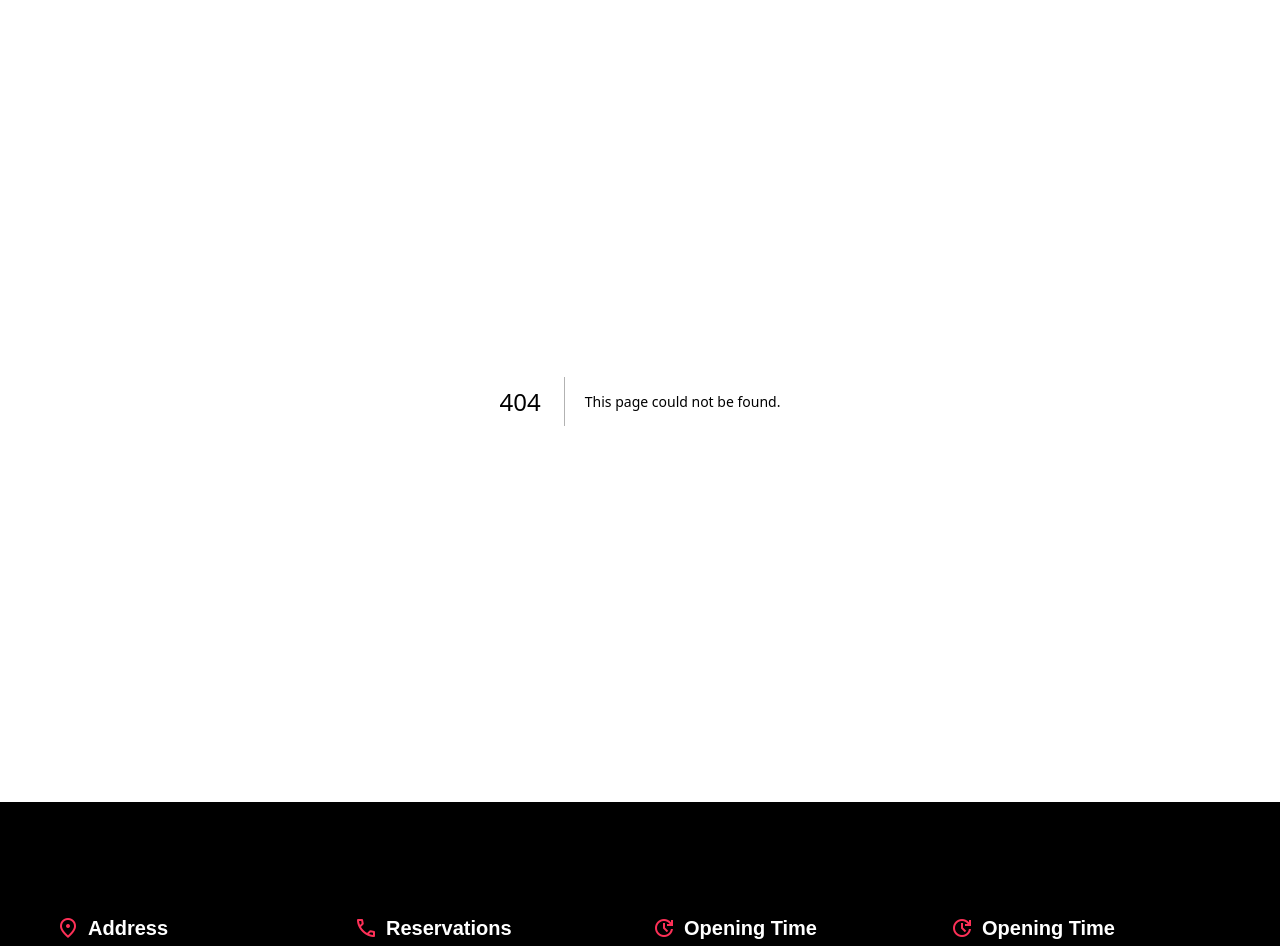
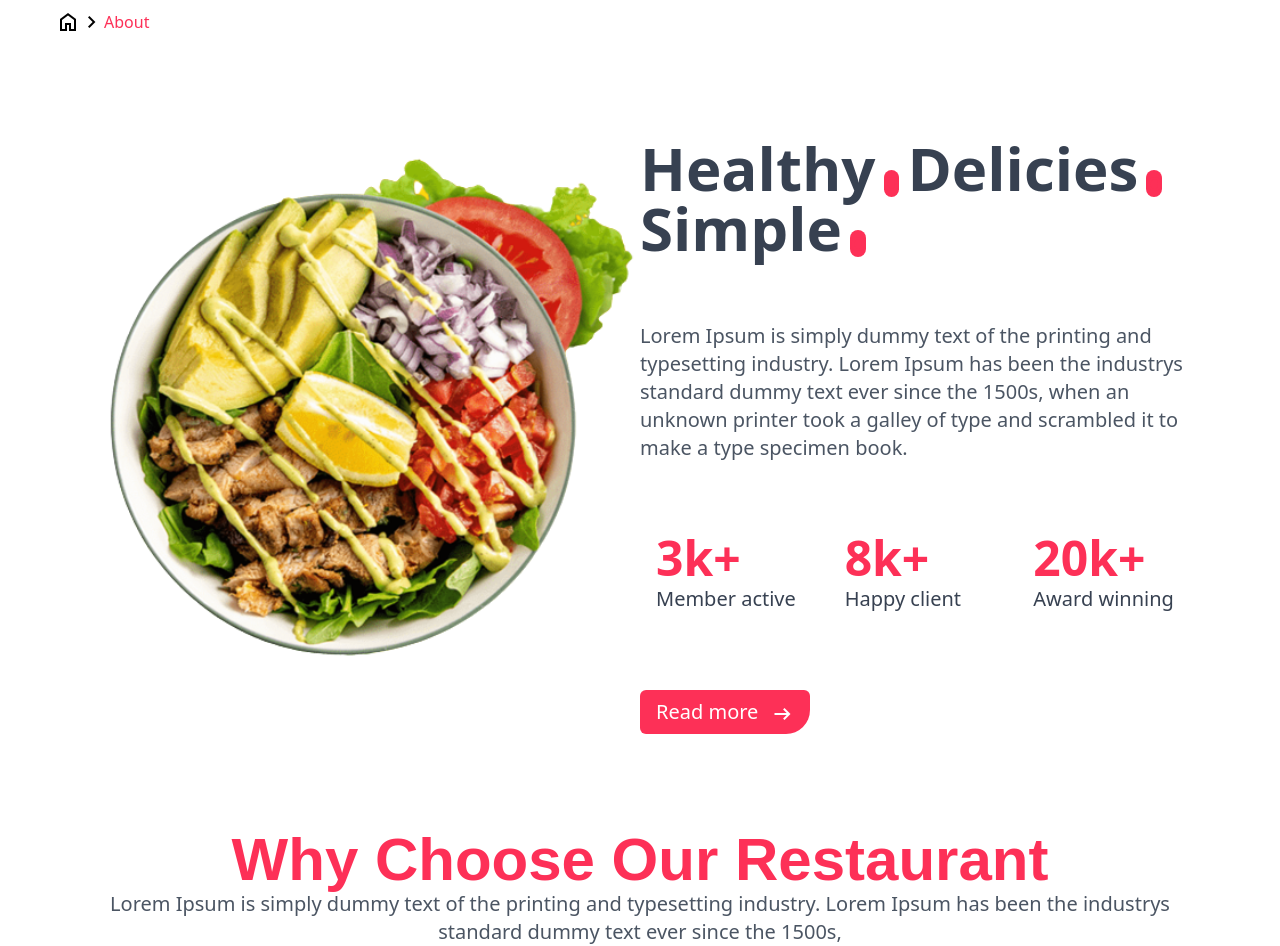
Before and after one commit to Bokhtiar/restura.com, a Next.js app: page /about in a window 1280 px wide. Before the commit this address had no page. Shown: the part 80-1026 px from the top of the page. Built offline with nearby package versions, Linux system fonts and the light colour scheme.

Commit message:
data-aos animation using

```diff
--- a/package.json
+++ b/package.json
@@ -12,6 +12,7 @@
     "@types/node": "18.15.3",
     "@types/react": "18.0.28",
     "@types/react-dom": "18.0.11",
+    "aos": "^2.3.4",
     "eslint": "8.36.0",
     "eslint-config-next": "13.2.4",
     "next": "13.2.4",
--- a/src/layouts/header/index.tsx
+++ b/src/layouts/header/index.tsx
@@ -26,8 +26,8 @@ export const Header: React.FC = (): JSX.Element => {
             <ul className={`md:flex items-center gap-8  absolute md:static bg-white w-full top-10 left-0 text-center duration-700  ${open ? 'top-20' : 'top-[-400px] right-9  duration-400'}`}>
               <li><Link className=" font-bold text-lg font-nunito" href="/">Home</Link></li>
               <li> <Link href="/menu">Menus</Link> </li>
-              <li> <Link href="/">About</Link> </li>
-              <li> <Link href="/">Contact</Link> </li>
+              <li> <Link href="/about">About</Link> </li>
+              <li> <Link href="/contact">Contact</Link> </li>
               <li> <Link href="/"><span className="material-symbols-outlined">shopping_cart</span></Link> </li>
               <li> <Link href="/"><span className="material-symbols-outlined">account_circle</span></Link> </li>
             </ul>
--- /dev/null
+++ b/src/pages/about/index.tsx
@@ -0,0 +1,89 @@
+import Image from "next/image";
+import { BreadCrumbs } from "@/components/breadCrumbs"
+import { PrimaryButton } from "@/components/button";
+import { Title } from "@/components/title";
+import { ChooseCard } from "@/components/chooseCard";
+
+const About : React.FC = ():JSX.Element => {
+    return <>
+        <BreadCrumbs title1="About"></BreadCrumbs>
+        <section className="container">
+            {/* about us */}
+      <section className="container grid grid-cols-1 md:grid-cols-2 my-24">
+        {/* about image */}
+        <Image
+          src="/images/banner1.png"
+          alt="banner1"
+          className="lg:w-[600px] order-last md:order-first"
+          width={550}
+          height={0}
+        />
+        {/* about content */}
+        <div>
+          {/* about heading content*/}
+          <h2 className="text-4xl text-center md:text-left md:text-6xl text-gray-700 font-bold">
+            <span className="pr-2">Healthy</span>
+            <span className=" bg-primary text-xl rounded-full text-primary">
+              O
+            </span>
+            <span className="px-2">Delicies</span>
+            <span className=" bg-primary text-xl rounded-full text-primary">
+              O
+            </span>
+            <br /> <span className="pr-2">Simple</span>
+            <span className=" bg-primary text-xl rounded-full text-primary">
+              O
+            </span>
+          </h2>
+
+          {/* about content  */}
+          <p className="my-16 text-gray-600 text-xl md:w-[550px] text-center md:text-left">
+            Lorem Ipsum is simply dummy text of the printing and typesetting
+            industry. Lorem Ipsum has been the industrys standard dummy text
+            ever since the 1500s, when an unknown printer took a galley of type
+            and scrambled it to make a type specimen book.
+          </p>
+
+          {/* happy client */}
+          <section className="my-16 grid grid-cols-1 md:grid-cols-3 gap-4 md:w-[550px]">
+            {/* member */}
+            <div className="leading-9 border md:border-none border-gray-400 px-4 py-2 rounded-md">
+              <h2 className="text-5xl font-bold text-primary">3k+</h2>
+              <span className="text-xl text-gray-700">Member active</span>
+            </div>
+
+            <div className="leading-9 border md:border-none border-gray-400 px-4 py-2 rounded-md">
+              <h2 className="text-5xl font-bold text-primary">8k+</h2>
+              <span className="text-xl text-gray-700">Happy client</span>
+            </div>
+
+            <div className="leading-9 border md:border-none border-gray-400 px-4 py-2 rounded-md">
+              <h2 className="text-5xl font-bold text-primary">20k+</h2>
+              <span className="text-xl text-gray-700">Award winning</span>
+            </div>
+          </section>
+
+          {/* button */}
+          <PrimaryButton name="Read more"></PrimaryButton>
+        </div>
+      </section>
+
+      {/* why chose our resturent */}
+      <section className="container my-24">
+        <Title name="Why Choose Our Restaurant"></Title>
+        <p className="text-center text-xl text-gray-600">
+          Lorem Ipsum is simply dummy text of the printing and typesetting
+          industry. Lorem Ipsum has been the industrys <br /> standard dummy
+          text ever since the 1500s,
+        </p>
+        <div className="grid grid-cols-1 md:grid-cols-3 gap-10 my-28">
+          <ChooseCard></ChooseCard>
+          <ChooseCard></ChooseCard>
+          <ChooseCard></ChooseCard>
+        </div>
+      </section>
+        </section>
+    </>
+}
+
+export default About
--- a/src/pages/index.tsx
+++ b/src/pages/index.tsx
@@ -1,18 +1,23 @@
 import Link from "next/link";
 import Image from "next/image";
-import { useState } from "react";
+import { useEffect, useState } from "react";
 import { Title } from "@/components/title";
 import { Product } from "@/components/product";
 import { PrimaryButton } from "@/components/button";
 import { ChooseCard } from "@/components/chooseCard";
-
+import AOS from "aos";
+import "aos/dist/aos.css";
 
 const Home: React.FC = (): JSX.Element => {
   const [category, setCategory] = useState<boolean>(false);
 
+  useEffect(() => {
+    AOS.init();
+    AOS.refresh();
+  }, []);
+
   return (
     <>
-
       {/* banner section */}
       <section className="bg-gray-50">
         <div className="container grid grid-cols-1 md:grid-cols-2 items-center justify-between">
@@ -54,7 +59,7 @@ const Home: React.FC = (): JSX.Element => {
       </section>
 
       {/* about us */}
-      <section className="container grid grid-cols-1 md:grid-cols-2 my-24">
+      <section data-aos="zoom-in-right" data-aos-duration="3000" className="container grid grid-cols-1 md:grid-cols-2 my-24">
         {/* about image */}
         <Image
           src="/images/banner1.png"
@@ -114,7 +119,7 @@ const Home: React.FC = (): JSX.Element => {
       </section>
 
       {/* why chose our resturent */}
-      <section className="container my-24">
+      <section data-aos="zoom-out-left" data-aos-duration="3000" className="container my-24">
         <Title name="Why Choose Our Restaurant"></Title>
         <p className="text-center text-xl text-gray-600">
           Lorem Ipsum is simply dummy text of the printing and typesetting
@@ -129,7 +134,8 @@ const Home: React.FC = (): JSX.Element => {
       </section>
 
       {/* our menu */}
-      <section className="bg-gray-50">
+      <section data-aos="fade-right"
+     data-aos-duration="3000" className="bg-gray-50">
         <div className="container py-20">
           {/* title */}
           <Title name="Our menus"></Title>
@@ -226,13 +232,13 @@ const Home: React.FC = (): JSX.Element => {
               short_description="Lorem Ipsum is simply dummy text of the printing and typesetting industry"
               image="/images/banner1.png"
             ></Product>
-
           </div>
         </div>
       </section>
 
       {/* table book */}
-      <section className="container my-24">
+      <section data-aos="fade-left"
+     data-aos-duration="3000" className="container my-24">
         <Title name="Book a table"></Title>
         <p className="text-center text-xl text-gray-600">
           Lorem Ipsum is simply dummy text of the printing and typesetting
@@ -343,7 +349,7 @@ const Home: React.FC = (): JSX.Element => {
       </section>
 
       {/* galley */}
-      <section className="mt-24 bg-gray-50 py-20">
+      <section data-aos="zoom-in-up" data-aos-duration="3000" className="mt-24 bg-gray-50 py-20">
         <Title name="Some photos from Our Restaurant"></Title>
         <p className="text-center text-xl text-gray-600">
           Lorem Ipsum is simply dummy text of the printing and typesetting
@@ -417,7 +423,6 @@ const Home: React.FC = (): JSX.Element => {
           />
         </div>
       </section>
-
     </>
   );
 };
--- a/src/pages/menu/index.tsx
+++ b/src/pages/menu/index.tsx
@@ -14,7 +14,7 @@ const Menu: React.FC = (): JSX.Element => {
       <section className="container grid grid-cols-1 md:grid-cols-5 gap-4">
         {/* sidebar grid */}
         <div className=" col-span-1 shadow-lg p-4">
-            <span className="text-gray-600 text-xl">All Category</span>
+            <span className="text-gray-600 text-md">All Category</span>
             <ul>
                 <li className="py-2 w-full border  px-3 rounded-md text-gray-500 hover:bg-primary hover:text-white my-2"> <Link href="" className="">Pizza</Link> </li>
                 <li className="py-2 w-full border  px-3 rounded-md text-gray-500 hover:bg-primary hover:text-white my-2"> <Link href="" className="">Pizza</Link> </li>
```
Also changed, not shown: 1 other file (tests, documents, lock files or other folders).
